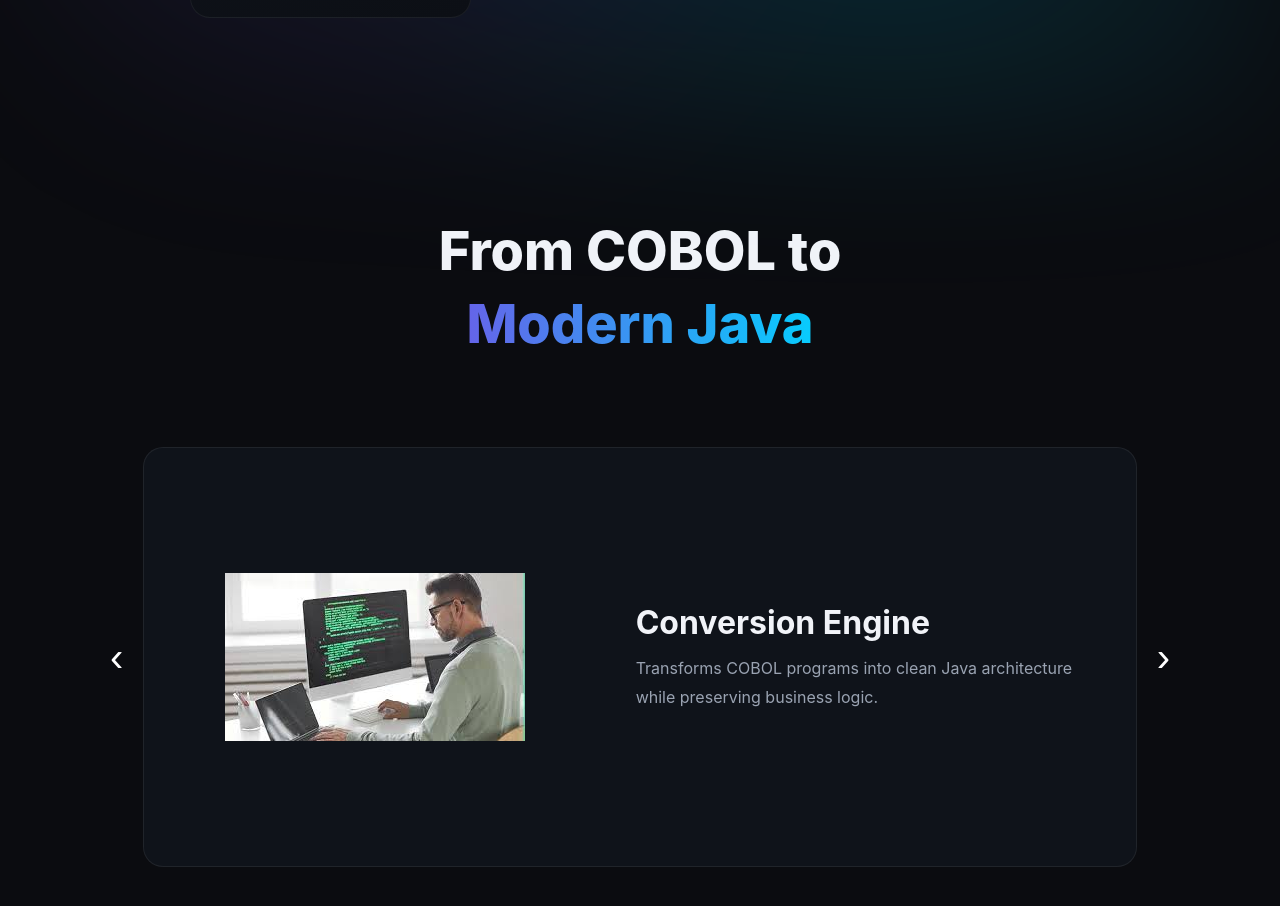
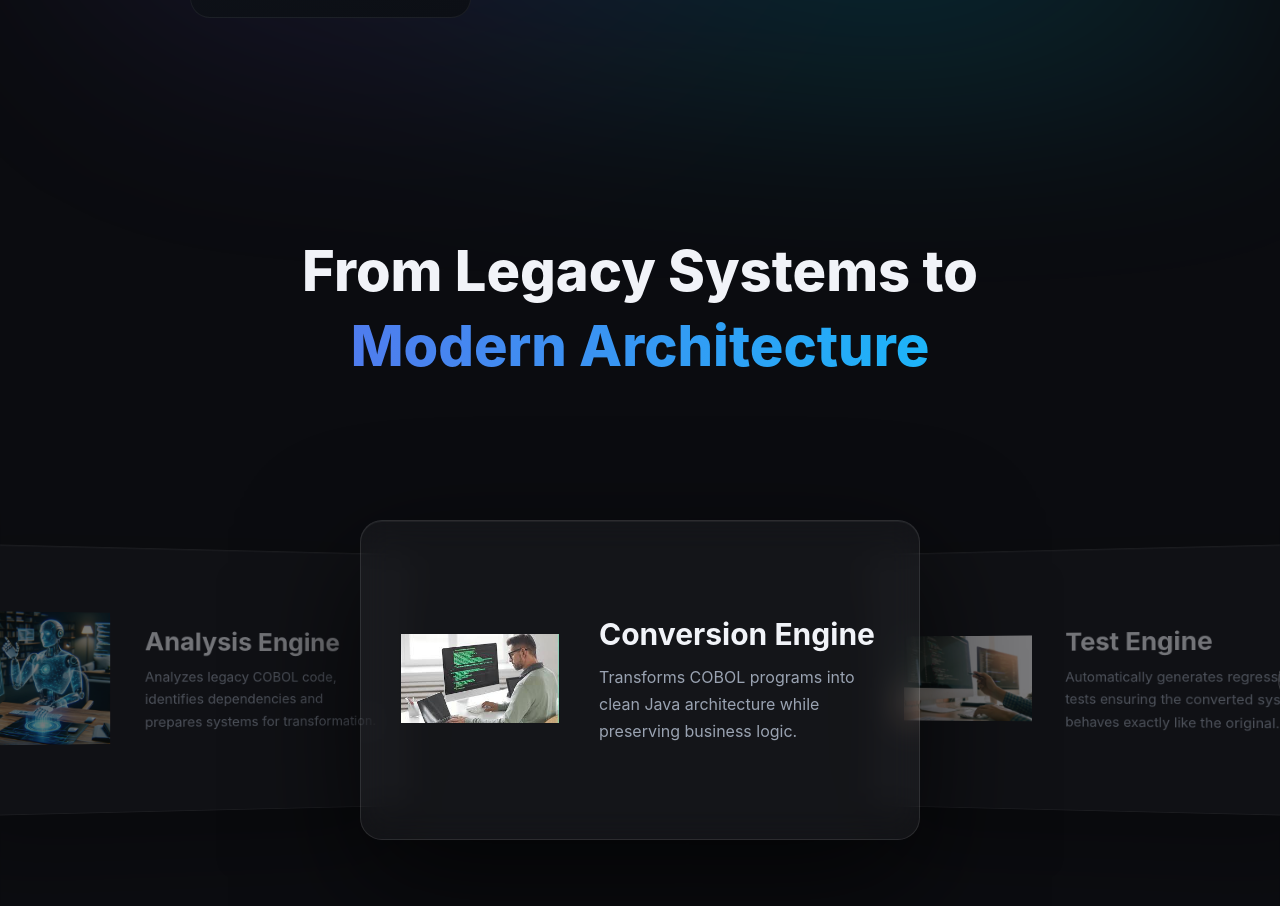
Before and after one commit to KarmanayGupta/EqV, a React (Vite) app: page / in a window 1280 px wide. Shown: the part 1548-2454 px from the top of the page. Built offline with nearby package versions, Linux system fonts and the light colour scheme.

Commit message:
Feature update - Blog Section

```diff
--- a/src/sections/Blog.jsx
+++ b/src/sections/Blog.jsx
@@ -7,7 +7,7 @@ import optimize from "../assets/optimize.jpg.avif";
 const slides = [
   {
     title: "Analysis Engine",
-    text: "Analyzes legacy COBOL code, identifies dependencies and prepares the system for transformation.",
+    text: "Analyzes legacy COBOL code, identifies dependencies and prepares systems for transformation.",
     image: analysis,
   },
   {
@@ -27,83 +27,57 @@ const slides = [
   },
 ];
 
-const Blog = () => {
-  const [touchStart, setTouchStart] = useState(null);
-  const [touchEnd, setTouchEnd] = useState(null);
+export default function Blog() {
   const [index, setIndex] = useState(0);
+
+  const next = () => setIndex((i) => (i + 1) % slides.length);
+  const prev = () => setIndex((i) => (i - 1 + slides.length) % slides.length);
+
   useEffect(() => {
-    const interval = setInterval(() => {
-      setIndex((prev) => (prev + 1) % slides.length);
-    }, 4000); // 4 seconds
-
+    const interval = setInterval(next, 5000);
     return () => clearInterval(interval);
   }, []);
 
-  const handleTouchStart = (e) => {
-    setTouchStart(e.targetTouches[0].clientX);
-  };
-
-  const handleTouchMove = (e) => {
-    setTouchEnd(e.targetTouches[0].clientX);
-  };
-
-  const handleTouchEnd = () => {
-    if (!touchStart || !touchEnd) return;
-
-    const distance = touchStart - touchEnd;
-
-    if (distance > 50) {
-      nextSlide(); // swipe left
-    }
-
-    if (distance < -50) {
-      prevSlide(); // swipe right
-    }
-  };
-
-  const nextSlide = () => {
-    setIndex((index + 1) % slides.length);
-  };
-
-  const prevSlide = () => {
-    setIndex((index - 1 + slides.length) % slides.length);
+  const getPosition = (i) => {
+    if (i === index) return "active";
+    if (i === (index - 1 + slides.length) % slides.length) return "left";
+    if (i === (index + 1) % slides.length) return "right";
+    return "hidden";
   };
 
   return (
-    <section id="blog">
-      <div className="blog-header">
-        <h2 className="blog-title">
-          From COBOL to <span className="gradient">Modern Java</span>
+    <section id="blog" className="premium-carousel">
+      <div className="carousel-header">
+        <h2>
+          From Legacy Systems to{" "}
+          <span className="gradient">Modern Architecture</span>
         </h2>
       </div>
 
-      <div className="carousel">
-        <button className="arrow left" onClick={prevSlide}>
-          ‹
-        </button>
+      <div className="carousel-stage-wrapper">
+        <div className="carousel-stage">
+          {slides.map((slide, i) => (
+            <div key={i} className={`carousel-card ${getPosition(i)}`}>
+              <div className="card-inner">
+                <div className="card-image">
+                  <img src={slide.image} alt={slide.title} loading="lazy" />
+                </div>
+                <div className="card-text">
+                  <h3>{slide.title}</h3>
+                  <p>{slide.text}</p>
+                </div>
+              </div>
+            </div>
+          ))}
 
-        <div
-          className="slide"
-          onTouchStart={handleTouchStart}
-          onTouchMove={handleTouchMove}
-          onTouchEnd={handleTouchEnd}
-        >
-          {" "}
-          <div className="slide-image">
-            <img src={slides[index].image} alt="" />
-          </div>
-          <div className="slide-text">
-            <h3>{slides[index].title}</h3>
-            <p>{slides[index].text}</p>
-          </div>
+          <button className="carousel-nav left" onClick={prev}>
+            ‹
+          </button>
+          <button className="carousel-nav right" onClick={next}>
+            ›
+          </button>
         </div>
-
-        <button className="arrow right" onClick={nextSlide}>
-          ›
-        </button>
       </div>
     </section>
   );
-};
-
-export default Blog;
+}
--- a/src/sections/Hero.jsx
+++ b/src/sections/Hero.jsx
@@ -106,13 +106,13 @@ export default function Hero() {
         <div className="hero-text">
           <h1 className="headline">
             Transform Legacy Core Systems
-            <span className="headline-emphasis">into Cloud-Native Java</span>
+            <span className="headline-emphasis">into Cloud-Native Architecture</span>
           </h1>
 
           <div className="divider"></div>
 
           <p className="subtitle">
-            Deterministic semantic transformation from COBOL to Spring Boot —
+            Deterministic semantic transformation from legacy languages to modern technology —
             preserving transactional behavior and mission-critical logic.
           </p>
           <div className="cta">
--- a/src/styles/global.css
+++ b/src/styles/global.css
@@ -33,11 +33,9 @@ body::before {
   position: fixed;
   inset: 0;
 
-  background: radial-gradient(
-      circle at 20% 30%,
+  background: radial-gradient(circle at 20% 30%,
       rgba(108, 92, 231, 0.15),
-      transparent 45%
-    ),
+      transparent 45%),
     radial-gradient(circle at 80% 70%, rgba(0, 212, 255, 0.12), transparent 45%);
 
   z-index: -1;
@@ -115,6 +113,7 @@ section {
   -webkit-background-clip: text;
   -webkit-text-fill-color: transparent;
 }
+
 /* Hero Section */
 /* hero entrance animation */
 
@@ -226,6 +225,7 @@ section {
 
   border-color: rgba(108, 92, 231, 0.4);
 }
+
 /* Code Box */
 .line-number {
   display: inline-block;
@@ -259,6 +259,7 @@ section {
 }
 
 @keyframes blink {
+
   0%,
   50%,
   100% {
@@ -296,7 +297,8 @@ section {
 
   font-family: monospace;
 
-  overflow: hidden; /* VERY IMPORTANT */
+  overflow: hidden;
+  /* VERY IMPORTANT */
 }
 
 .panel-top {
@@ -353,12 +355,14 @@ section {
   padding: 60px 40px 80px 40px;
   text-align: center;
 }
+
 /* ===== HEADER ===== */
 
 .product-header {
   max-width: 900px;
   margin: 0 auto 20px auto;
 }
+
 .product-title {
   font-size: 60px;
   font-weight: 800;
@@ -399,11 +403,9 @@ section {
 
   inset: -120px -200px;
 
-  background: radial-gradient(
-      circle at 30% 40%,
+  background: radial-gradient(circle at 30% 40%,
       rgba(108, 92, 231, 0.18),
-      transparent 50%
-    ),
+      transparent 50%),
     radial-gradient(circle at 70% 60%, rgba(0, 212, 255, 0.15), transparent 55%);
 
   filter: blur(80px);
@@ -441,6 +443,7 @@ section {
 
   transition: transform 0.3s ease, box-shadow 0.3s ease;
 }
+
 .card::after {
   content: "";
 
@@ -450,11 +453,9 @@ section {
 
   border-radius: 20px;
 
-  background: radial-gradient(
-    circle at 50% 0%,
-    rgba(108, 92, 231, 0.18),
-    transparent 60%
-  );
+  background: radial-gradient(circle at 50% 0%,
+      rgba(108, 92, 231, 0.18),
+      transparent 60%);
 
   opacity: 0;
 
@@ -502,6 +503,7 @@ section {
 .card:hover::before {
   opacity: 1;
 }
+
 /* ===== CARD TEXT ===== */
 
 .card-label {
@@ -545,6 +547,13 @@ section {
   padding-top: 120px;
 }
 
+#blog {
+  display: block;
+  /* override section flex */
+  min-height: auto;
+  padding-top: 140px;
+}
+
 .blog-header {
   text-align: center;
   margin-bottom: 60px;
@@ -555,88 +564,245 @@ section {
   font-weight: 800;
 }
 
-/* CAROUSEL */
-
-.carousel {
-  display: flex;
-  align-items: center;
-  justify-content: center;
-
+/* ===== PREMIUM 3-CARD CAROUSEL ===== */
+.premium-carousel {
   width: 100%;
-  max-width: 1100px;
-
-  margin: auto;
+  max-width: 1300px;
+  margin: 0 auto;
+  padding: 120px 20px 80px;
+  text-align: center;
   position: relative;
 }
 
-/* SLIDE */
-
-.slide {
-  display: flex;
-  align-items: center;
-  gap: 80px;
-
-  width: 100%;
-  max-width: 1100px;
-
-  height: 420px; /* fixed height */
-
-  background: var(--panel);
-  border: 1px solid var(--border);
-
-  padding: 50px;
-  border-radius: 20px;
+.carousel-header {
+  margin-bottom: 60px;
 }
 
-/* IMAGE */
-.slide-image {
-  width: 420px;
-  height: 260px;
+.carousel-header h2 {
+  font-size: 56px;
+  font-weight: 800;
+  line-height: 1.2;
+}
 
+/* wrapper to center carousel stage */
+.carousel-stage-wrapper {
+  position: relative;
+  width: 100%;
   display: flex;
-  align-items: center;
   justify-content: center;
 }
 
-.slide-image img {
-  max-width: 100%;
-  max-height: 100%;
+/* ================= STAGE ================= */
+.carousel-stage {
+  position: relative;
+  width: 100%;
+  height: 480px;
+  perspective: 2000px;
+}
 
+/* ================= CARD ================= */
+.carousel-card {
+  position: absolute;
+  left: 50%;
+  top: 50%;
+  width: 560px;
+  height: 320px;
+  transform: translate(-50%, -50%);
+  transform-style: preserve-3d;
+  transition: all 0.7s cubic-bezier(.22, 1, .36, 1);
+}
+
+.card-inner {
+  width: 100%;
+  height: 100%;
+  display: flex;
+  align-items: center;
+  gap: 40px;
+  padding: 40px;
+  border-radius: 22px;
+  background: rgba(255, 255, 255, 0.04);
+  backdrop-filter: blur(16px);
+  border: 1px solid rgba(255, 255, 255, 0.1);
+  box-shadow: 0 40px 120px rgba(0, 0, 0, .7), inset 0 1px rgba(255, 255, 255, .05);
+  transition: transform .35s ease;
+}
+
+.carousel-card.active:hover .card-inner {
+  transform: translateY(-6px) scale(1.02);
+}
+
+/* ================= IMAGE ================= */
+.card-image img {
+  width: 180px;
+  height: 180px;
   object-fit: contain;
 }
 
-/* TEXT */
-
-.slide-text {
-  max-width: 450px;
+/* ================= TEXT ================= */
+.card-text {
+  text-align: left;
+  max-width: 280px;
 }
 
-.slide-text h3 {
-  font-size: 32px;
+.card-text h3 {
+  font-size: 30px;
   margin-bottom: 12px;
 }
 
-.slide-text p {
+.card-text p {
   color: var(--muted);
-  line-height: 1.8;
+  line-height: 1.7;
 }
 
-/* ARROWS */
-
-.arrow {
-  background: none;
-  border: none;
-
-  font-size: 40px;
-  color: white;
-
-  cursor: pointer;
-  padding: 20px;
+/* ================= POSITIONS ================= */
+.carousel-card.active {
+  transform: translate(-50%, -50%) scale(1);
+  opacity: 1;
+  z-index: 3;
 }
 
-.arrow:hover {
-  color: var(--accent);
+.carousel-card.left {
+  transform: translate(calc(-50% - 460px), -50%) scale(.82) rotateY(18deg);
+  opacity: 0.45;
+  z-index: 2;
 }
+
+.carousel-card.right {
+  transform: translate(calc(-50% + 460px), -50%) scale(.82) rotateY(-18deg);
+  opacity: 0.45;
+  z-index: 2;
+}
+
+.carousel-card.hidden {
+  opacity: 0;
+  transform: translate(-50%, -50%) scale(.6);
+  pointer-events: none;
+}
+
+/* ================= NAVIGATION ================= */
+.carousel-nav {
+  position: absolute;
+  top: 50%;
+  transform: translateY(-50%);
+  width: 52px;
+  height: 52px;
+  border-radius: 50%;
+  border: 1px solid rgba(255, 255, 255, .15);
+  background: rgba(255, 255, 255, .05);
+  color: white;
+  font-size: 30px;
+  cursor: pointer;
+  backdrop-filter: blur(8px);
+  transition: all .25s ease;
+}
+
+.carousel-nav:hover {
+  background: rgba(255, 255, 255, .15);
+  transform: translateY(-50%) scale(1.08);
+}
+
+.carousel-nav.left {
+  left: -70px;
+}
+
+.carousel-nav.right {
+  right: -70px;
+}
+
+/* ================= MOBILE ================= */
+@media (max-width: 900px) {
+  .carousel-stage {
+    height: 420px;
+  }
+
+  .carousel-card {
+    width: 90%;
+  }
+
+  .carousel-card.left,
+  .carousel-card.right {
+    display: none;
+  }
+
+  .card-inner {
+    flex-direction: column;
+    text-align: center;
+    gap: 24px;
+  }
+
+  .card-text {
+    text-align: center;
+    max-width: 100%;
+  }
+
+  .card-image img {
+    width: 140px;
+    height: 140px;
+  }
+}
+
+/* ================= MOBILE ================= */
+
+@media (max-width: 900px) {
+
+  .carousel-stage {
+    height: 420px;
+  }
+
+  .carousel-card {
+    width: 90%;
+  }
+
+  .carousel-card.left,
+  .carousel-card.right {
+    display: none;
+  }
+
+  .card-inner {
+    flex-direction: column;
+    text-align: center;
+    gap: 24px;
+  }
+
+  .card-text {
+    text-align: center;
+    max-width: 100%;
+  }
+
+  .card-image img {
+    width: 140px;
+    height: 140px;
+  }
+
+}
+
+/* MOBILE */
+
+@media (max-width: 900px) {
+
+  .carousel-stage {
+    height: 380px;
+  }
+
+  .carousel-card.left,
+  .carousel-card.right {
+    display: none;
+  }
+
+  .carousel-card {
+    width: 90%;
+  }
+
+  .card-inner {
+    flex-direction: column;
+    text-align: center;
+  }
+
+  .card-text {
+    text-align: center;
+  }
+}
+
 
 /* ========================== */
 /* ===== TABLET (1024px) ==== */
@@ -680,10 +846,12 @@ section {
   .product-panel {
     text-align: left;
   }
+
   .code-display {
     display: block;
     text-align: left;
   }
+
   .line-number {
     display: inline-block;
   }
@@ -717,11 +885,13 @@ section {
   .blog-title {
     font-size: 36px;
   }
+
   .slide {
     flex-direction: column;
     text-align: center;
 
-    height: auto; /* allow slide to expand */
+    height: auto;
+    /* allow slide to expand */
     padding: 30px 20px;
 
     gap: 25px;
@@ -735,6 +905,7 @@ section {
   .blog-title {
     font-size: 36px;
   }
+
   .arrow {
     display: none;
   }
```
